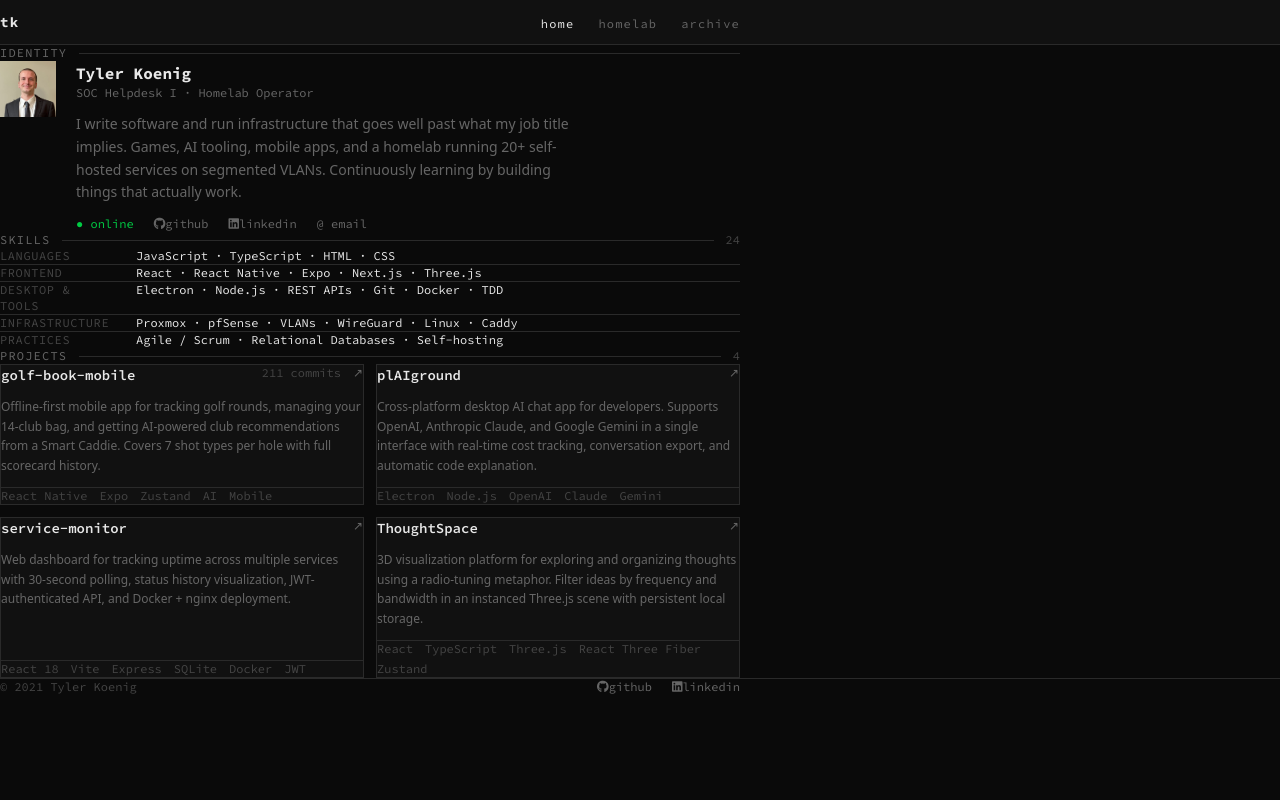
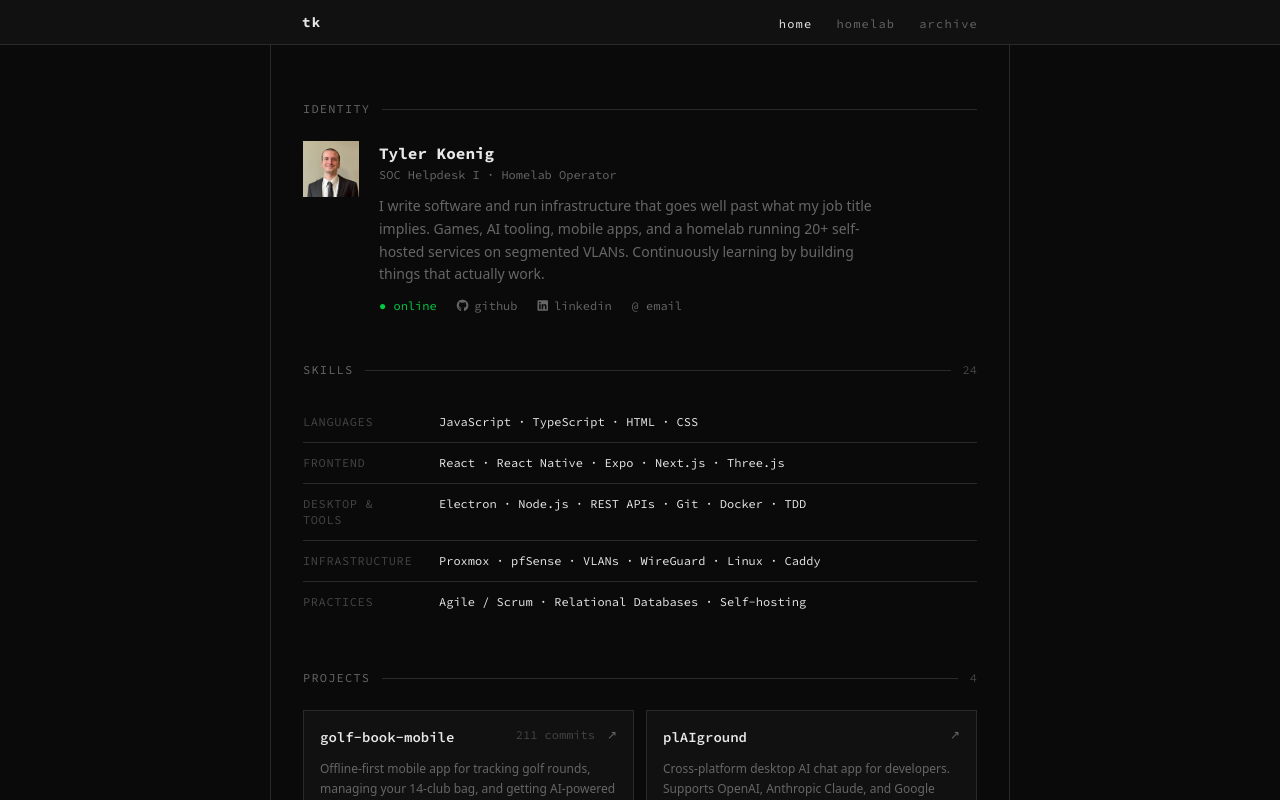
Before and after one commit to lerko96/lerko96.github.io, a Next.js app: page / in a window 1280 px wide. Shown: the top 800 px of the page. Built offline with nearby package versions, Linux system fonts and the light colour scheme.

Commit message:
fix(layout): restore mx-auto centering by scoping CSS reset to @layer base
Unlayered CSS always wins over Tailwind's @layer utilities, so the
bare * { margin: 0 } reset was overriding mx-auto everywhere. Moving
it into @layer base restores correct cascade order.

```diff
--- a/src/app/globals.css
+++ b/src/app/globals.css
@@ -39,10 +39,12 @@ html {
   font-family: var(--font-mono);
 }
 
-* {
-  box-sizing: border-box;
-  margin: 0;
-  padding: 0;
+@layer base {
+  * {
+    box-sizing: border-box;
+    margin: 0;
+    padding: 0;
+  }
 }
 
 /* Default transitions — linear, fast */
--- a/src/app/layout.tsx
+++ b/src/app/layout.tsx
@@ -38,11 +38,16 @@ export default function RootLayout({
         className={`${sourceCodePro.variable} bg-[var(--color-bg)] text-[var(--color-text)] font-mono min-h-screen`}
       >
         <ThemeProvider>
+          {/* Full-width sticky nav */}
           <Nav />
-          <main className="max-w-[740px] mx-auto px-6 py-14">
-            {children}
-          </main>
-          <Footer />
+
+          {/* Centered content column — border-l/r makes centering always visible */}
+          <div className="max-w-[740px] mx-auto border-l border-r border-[var(--color-border)]">
+            <main className="px-8 py-14">
+              {children}
+            </main>
+            <Footer />
+          </div>
         </ThemeProvider>
       </body>
     </html>
--- a/src/components/Footer.tsx
+++ b/src/components/Footer.tsx
@@ -1,7 +1,7 @@
 export default function Footer() {
   return (
     <footer className="border-t border-[var(--color-border)] py-5 mt-8">
-      <div className="max-w-[740px] mx-auto px-6 flex items-center justify-between">
+      <div className="px-8 flex items-center justify-between">
         <span className="font-mono text-xs text-[var(--color-text-dim)]">
           &copy; {new Date().getFullYear()} Tyler Koenig
         </span>
--- a/src/components/Nav.tsx
+++ b/src/components/Nav.tsx
@@ -13,7 +13,7 @@ export default function Nav() {
   const pathname = usePathname();
   return (
     <header className="sticky top-0 z-50 bg-[var(--color-surface)] border-b border-[var(--color-border)]">
-      <nav className="max-w-[740px] mx-auto px-6 h-11 flex items-center justify-between">
+      <nav className="max-w-[740px] mx-auto px-8 h-11 flex items-center justify-between">
         <Link
           href="/"
           className="font-mono text-sm font-bold text-[var(--color-text)] tracking-widest hover:text-[var(--color-text-label)]"
```
Also changed, not shown: 1 other file (tests, documents, lock files or other folders).
